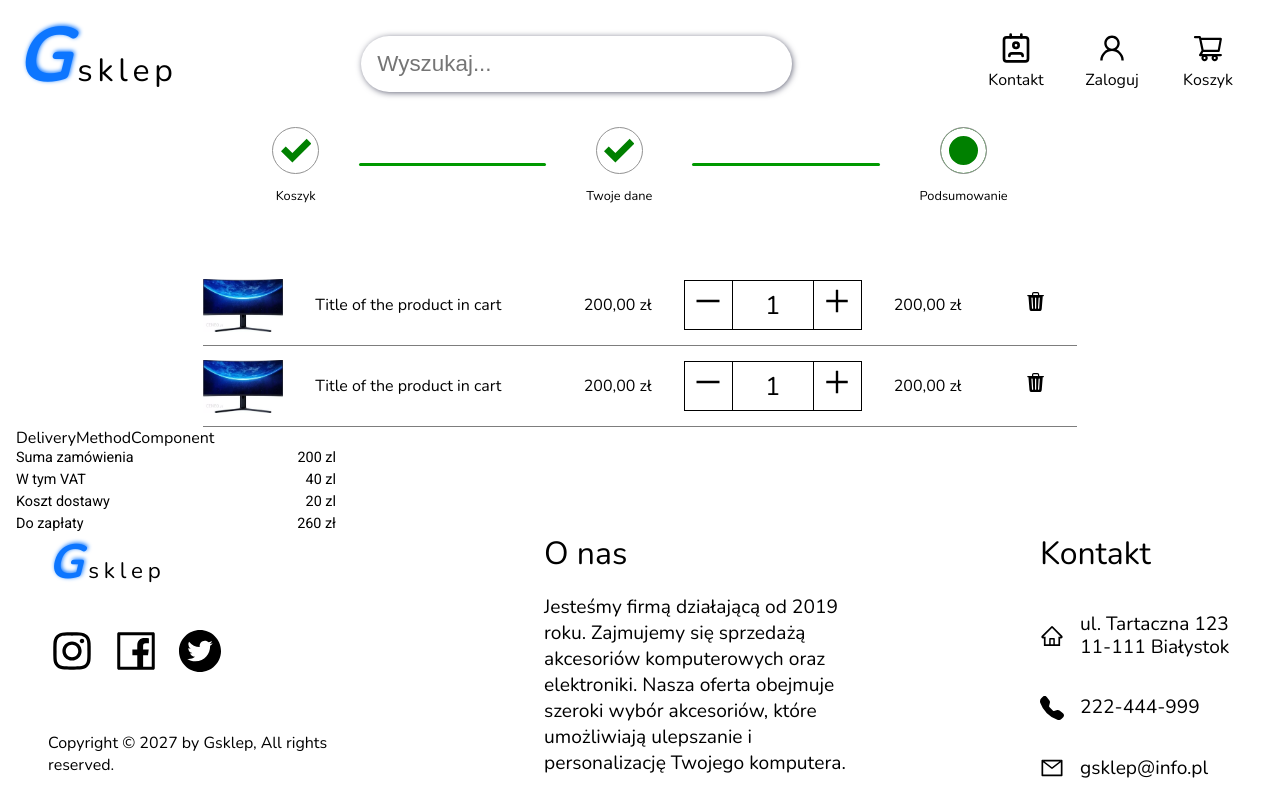
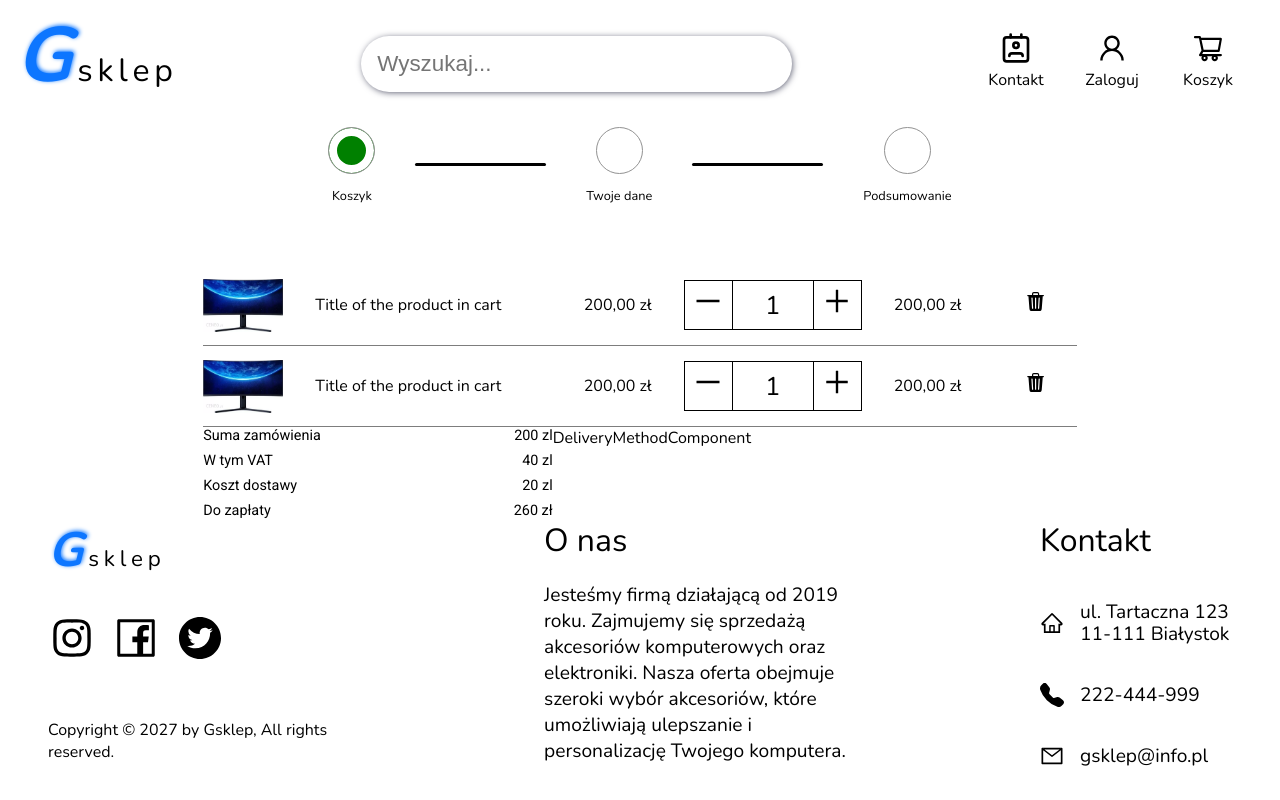
Before and after one commit to MateuszG2000/gmarktShop, a React (Create React App) app in the folder frontend/: page /cart in a window 1280 px wide. Shown: the top 800 px of the page. Built offline with nearby package versions, Linux system fonts and the light colour scheme.

Commit message:
summary - in progress

```diff
--- a/frontend/src/components/CartComponents/ProductListComponent.module.scss
+++ b/frontend/src/components/CartComponents/ProductListComponent.module.scss
@@ -1,6 +1,4 @@
 .productListComponent {
-  margin: 0 auto;
-  max-width: 70%;
   display: flex;
   height: 5rem;
   min-width: fit-content;
--- a/frontend/src/components/CartComponents/StatusComponent.tsx
+++ b/frontend/src/components/CartComponents/StatusComponent.tsx
@@ -2,7 +2,7 @@ import React from "react";
 import css from "./StatusComponent.module.scss";
 import { ImCheckmark } from "react-icons/im";
 function StatusComponent() {
-  let step = 3;
+  let step = 1;
   return (
     <div className={css.summary}>
       <div className={css.step}>
--- a/frontend/src/components/CartComponents/SummaryComponent.module.scss
+++ b/frontend/src/components/CartComponents/SummaryComponent.module.scss
@@ -2,8 +2,8 @@
 .summary {
   display: grid;
   grid-template-columns: 1fr 1fr;
-  width: 20rem;
-  row-gap: 0.3rem;
+  width: 40%;
+  row-gap: 0.5rem;
   font-family: index.$font2;
   font-size: 0.9rem;
 }
--- /dev/null
+++ b/frontend/src/sections/CartSection.module.scss
@@ -0,0 +1,8 @@
+.cart {
+  max-width: 70%;
+  margin-left: auto;
+  margin-right: auto;
+}
+.summaryDeliveryContainer {
+  display: flex;
+}
--- a/frontend/src/sections/CartSection.tsx
+++ b/frontend/src/sections/CartSection.tsx
@@ -3,16 +3,18 @@ import DeliveryMethodComponent from "../components/CartComponents/DeliveryMethod
 import ProductListComponent from "../components/CartComponents/ProductListComponent";
 import StatusComponent from "../components/CartComponents/StatusComponent";
 import SummaryComponent from "../components/CartComponents/SummaryComponent";
-
+import css from "./CartSection.module.scss";
 function CartSection() {
   return (
-    <>
+    <div className={css.cart}>
       <StatusComponent />
       <ProductListComponent />
       <ProductListComponent />
-      <DeliveryMethodComponent />
-      <SummaryComponent />
-    </>
+      <div className={css.summaryDeliveryContainer}>
+        <SummaryComponent />
+        <DeliveryMethodComponent />
+      </div>
+    </div>
   );
 }
 
```
